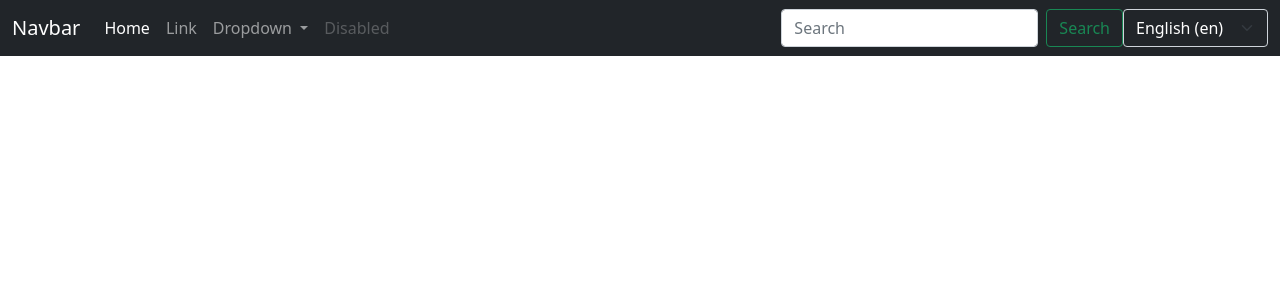
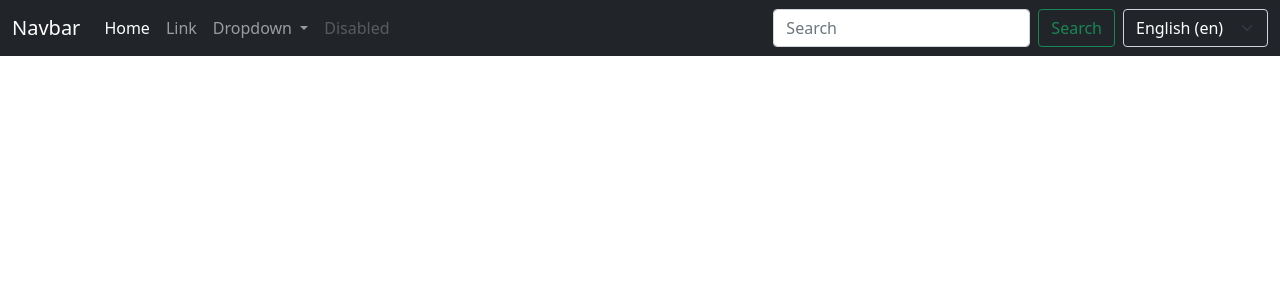
Before and after one commit to Apoorva64/Nuit_info, a Django app: template templates/base.html in a window 1280 px wide. Shown: the top 300 px of the page. Run offline with Django 3.2, Linux system fonts and the light colour scheme; the template is opened without the code that fills it, so the values that code supplies are empty.

Commit message:
-Space between search button and select language

```diff
--- a/templates/navbar.html
+++ b/templates/navbar.html
@@ -32,7 +32,7 @@
                     <a class="nav-link disabled">Disabled</a>
                 </li>
             </ul>
-            <form class="d-flex">
+            <form class="d-flex me-2">
                 <input class="form-control me-2" type="search" placeholder="Search" aria-label="Search">
                 <button class="btn btn-outline-success" type="submit">Search</button>
             </form>
```
